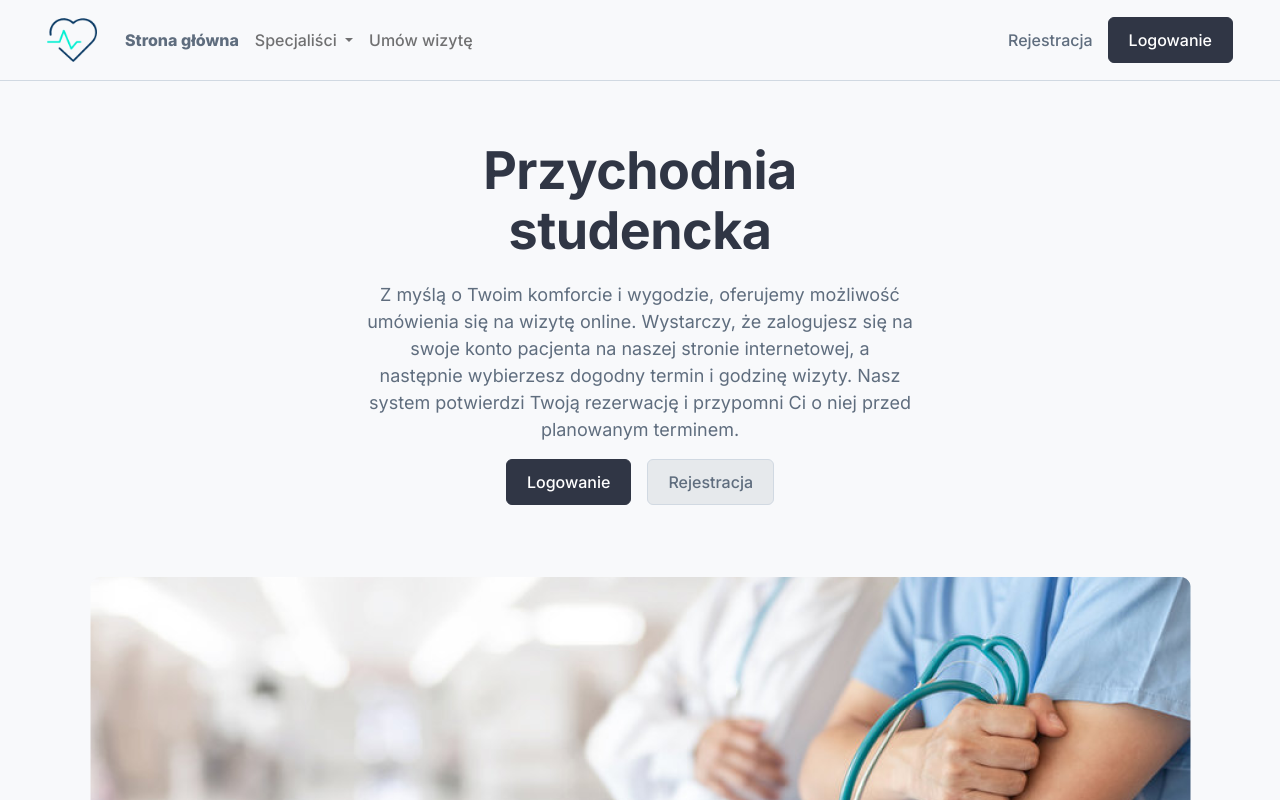
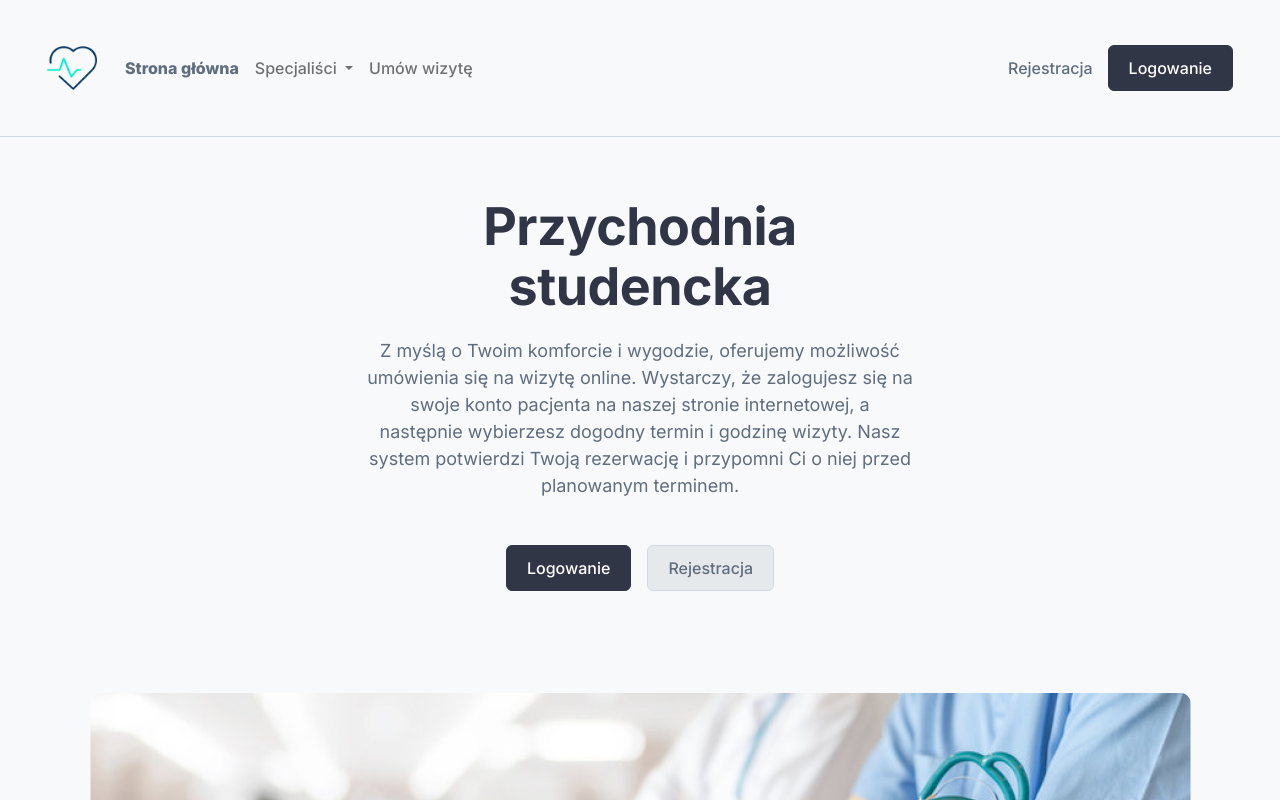
Before and after one commit to kacperrymkiewicz/StudentClinic-Vue, a Vue app in the folder frontend/: page / in a window 1280 px wide. Shown: the top 800 px of the page. Built offline with nearby package versions, Linux system fonts and the light colour scheme.

Commit message:
update BaseButton component to use hasIcon prop

```diff
--- a/frontend/src/components/BaseButton.vue
+++ b/frontend/src/components/BaseButton.vue
@@ -3,32 +3,51 @@
         <span class="span-text">
             <slot></slot>
         </span>
+        <span v-if="this.hasIcon" class="span-icon"><svg width="14" height="12" viewBox="0 0 14 12" fill="none" xmlns="http://www.w3.org/2000/svg"><path d="M1.66663 6H12.5M8.33329 1L12.744 5.41074C13.0695 5.73618 13.0695 6.26382 12.744 6.58926L8.33329 11" stroke="#F8F9FB" stroke-width="1.5" stroke-linecap="round"/></svg></span>
     </button>
 </template>
 
 
 <script>
 export default {
-    props: ['type'],
+    props: {
+        type: {
+            type: String,
+            required: true
+        },
+        hasIcon: {
+            type: Boolean,
+            required: false,
+        }
+    },
     computed: {
-    classes() {
-      return {
-        'button-dark': this.type === 'dark',
-        'button-light': this.type === 'light',
-      };
+        classes() {
+            return {
+                'button-dark': this.type === 'dark',
+                'button-light': this.type === 'light',
+            };
+        },
     },
-  }
 }
 
 </script>
 
 <style lang="scss" scoped>
 @import "@/assets/styles/global.scss";
-    .btn.btn-primary {
+    button {
         padding: 10px 20px;
         font-weight: 500;
+        margin: 30px 0;
 
+        .span-icon {
+            margin-left: 10px;
+            display: inline-block;
+            transition: all 0.2s ease-in-out;
+        }
 
+        &:hover .span-icon {
+            transform: translateX(5px);
+        }
     }
 
     .button-dark {
@@ -50,5 +69,4 @@ export default {
             border-color: $button-light-hover;
         }
     }
-
 </style>
```
